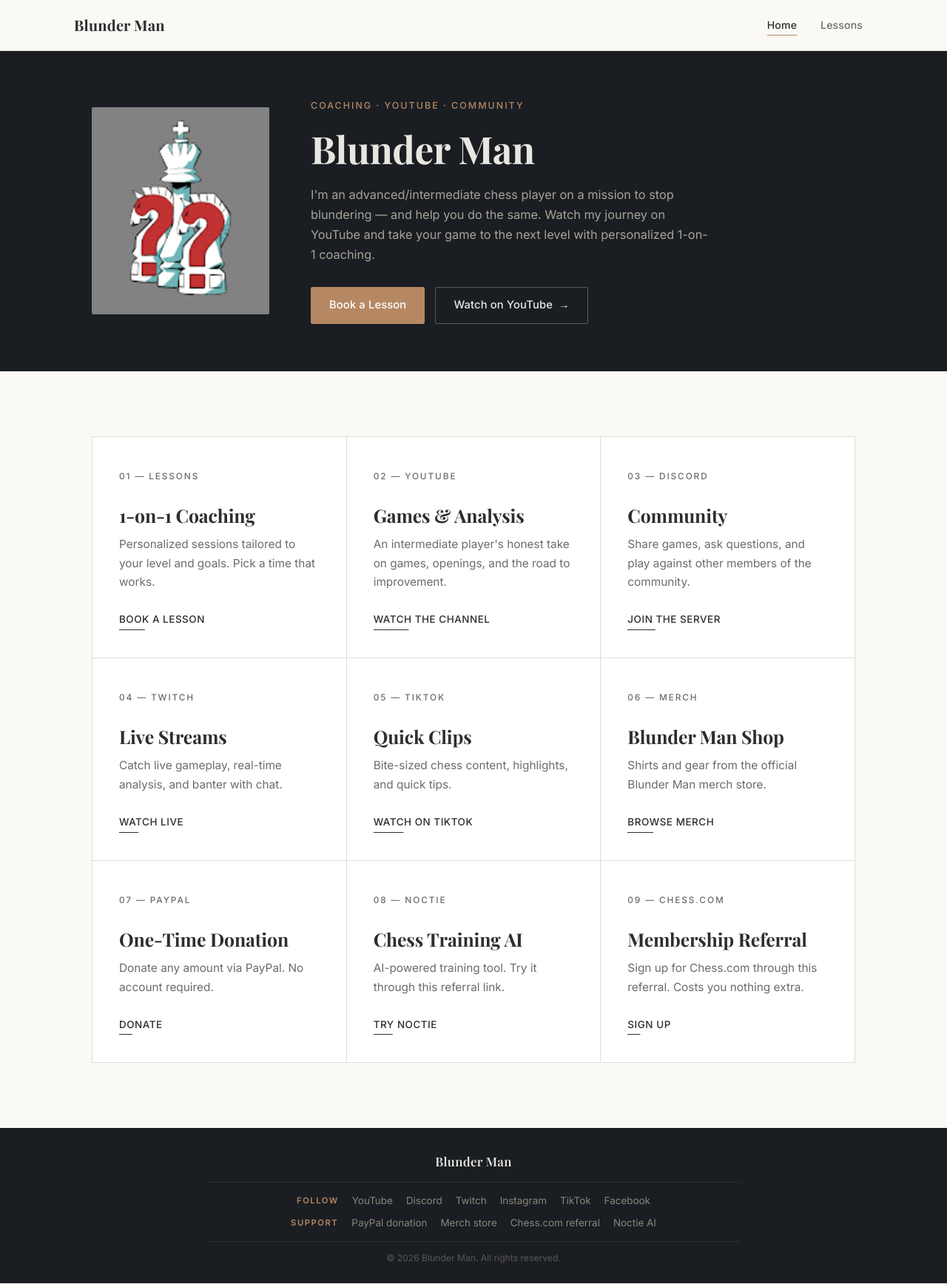
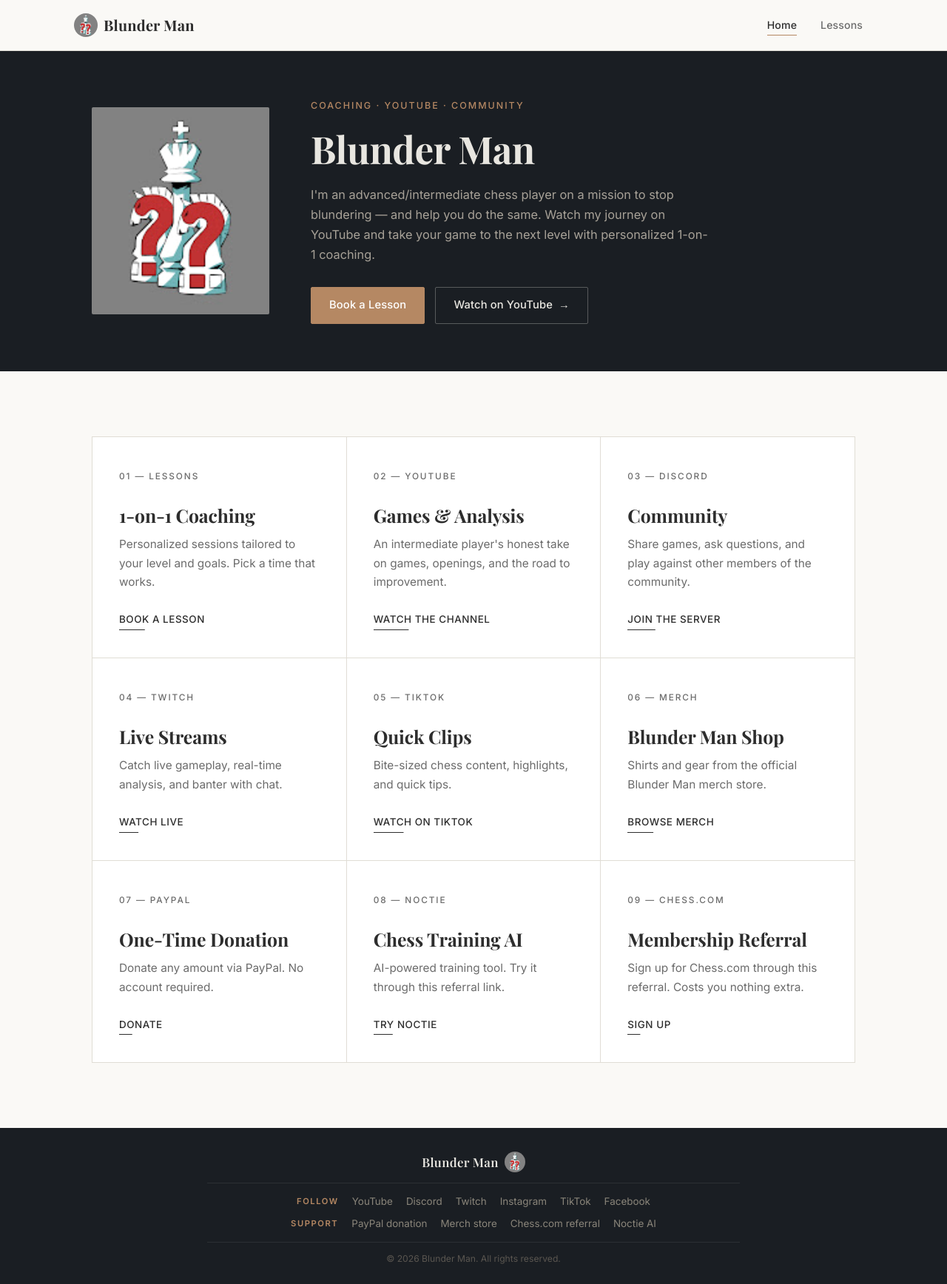
Before and after one commit to EthanBlake417/Owen-Chess-Website, an Astro site: page / in a window 1280 px wide. Shown: the whole page at 74% size. Built offline with nearby package versions, Linux system fonts and the light colour scheme; Astro itself is replaced by a stand-in of ours.

Commit message:
clean up

```diff
--- a/public/admin/config.yml
+++ b/public/admin/config.yml
@@ -17,6 +17,7 @@
         file: src/content/site.json
         fields:
           - { label: Brand, name: brand, widget: string }
+          - { label: Logo (shown in nav + footer), name: logo, widget: image, required: false }
           - { label: Title Suffix (in browser tab), name: titleSuffix, widget: string }
           - label: Nav Links
             name: nav
--- a/src/content/site.json
+++ b/src/content/site.json
@@ -1,5 +1,6 @@
 {
   "brand": "Blunder Man",
+  "logo": "/images/blunderman.jpg",
   "titleSuffix": "Chess Coaching",
   "nav": [
     { "label": "Home", "href": "/" },
--- a/src/layouts/Layout.astro
+++ b/src/layouts/Layout.astro
@@ -103,6 +103,17 @@
         font-weight: 700;
         color: var(--text);
         letter-spacing: 0.01em;
+        display: inline-flex;
+        align-items: center;
+        gap: 8px;
+      }
+
+      .nav-logo img {
+        width: 32px;
+        height: 32px;
+        border-radius: 50%;
+        object-fit: cover;
+        display: block;
       }
 
       .nav-logo em {
@@ -161,15 +172,26 @@
 
       .footer-brand {
         margin-bottom: 14px;
+        display: inline-flex;
+        align-items: center;
+        gap: 8px;
       }
 
       .footer-brand strong {
-        display: block;
         color: var(--text-light);
         font-family: var(--font-serif);
         font-weight: 600;
         font-size: 1.05rem;
         letter-spacing: 0.02em;
+      }
+
+      .footer-brand img {
+        width: 28px;
+        height: 28px;
+        border-radius: 50%;
+        object-fit: cover;
+        order: 2;
+        display: block;
       }
 
       .footer-columns {
@@ -221,7 +243,10 @@
   <body>
     <nav>
       <div class="nav-inner">
-        <a href="/" class="nav-logo">{siteData.brand}</a>
+        <a href="/" class="nav-logo">
+          {siteData.logo && <img src={siteData.logo} alt="" />}
+          <span>{siteData.brand}</span>
+        </a>
         <ul class="nav-links">
           {siteData.nav.map((item) => (
             <li><a href={item.href} class={currentPath === item.href ? 'active' : ''}>{item.label}</a></li>
@@ -238,6 +263,7 @@
       <div class="footer-inner">
         <div class="footer-brand">
           <strong>{siteData.footer.brand}</strong>
+          {siteData.logo && <img src={siteData.logo} alt="" />}
         </div>
         <div class="footer-columns">
           <div class="footer-col">
```
Also changed, not shown: public/admin/index.html (+1 -0 lines).
